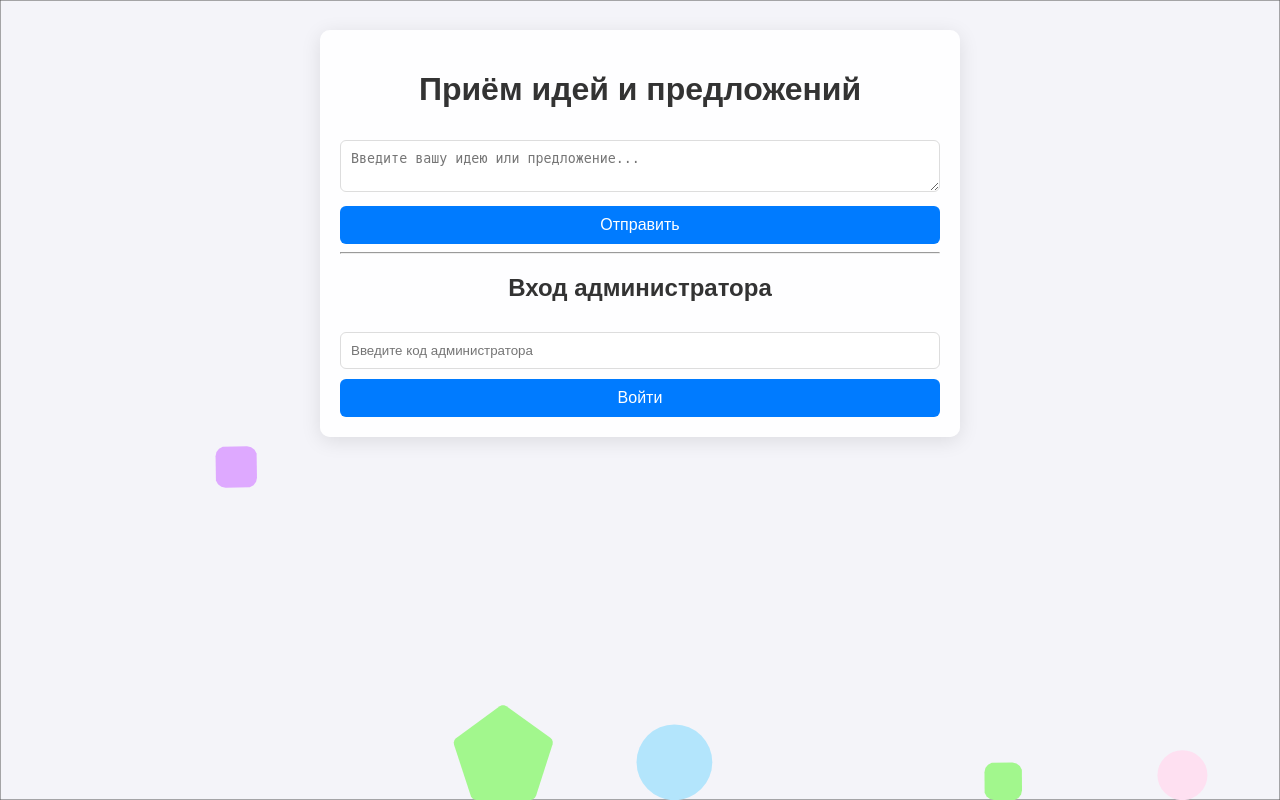
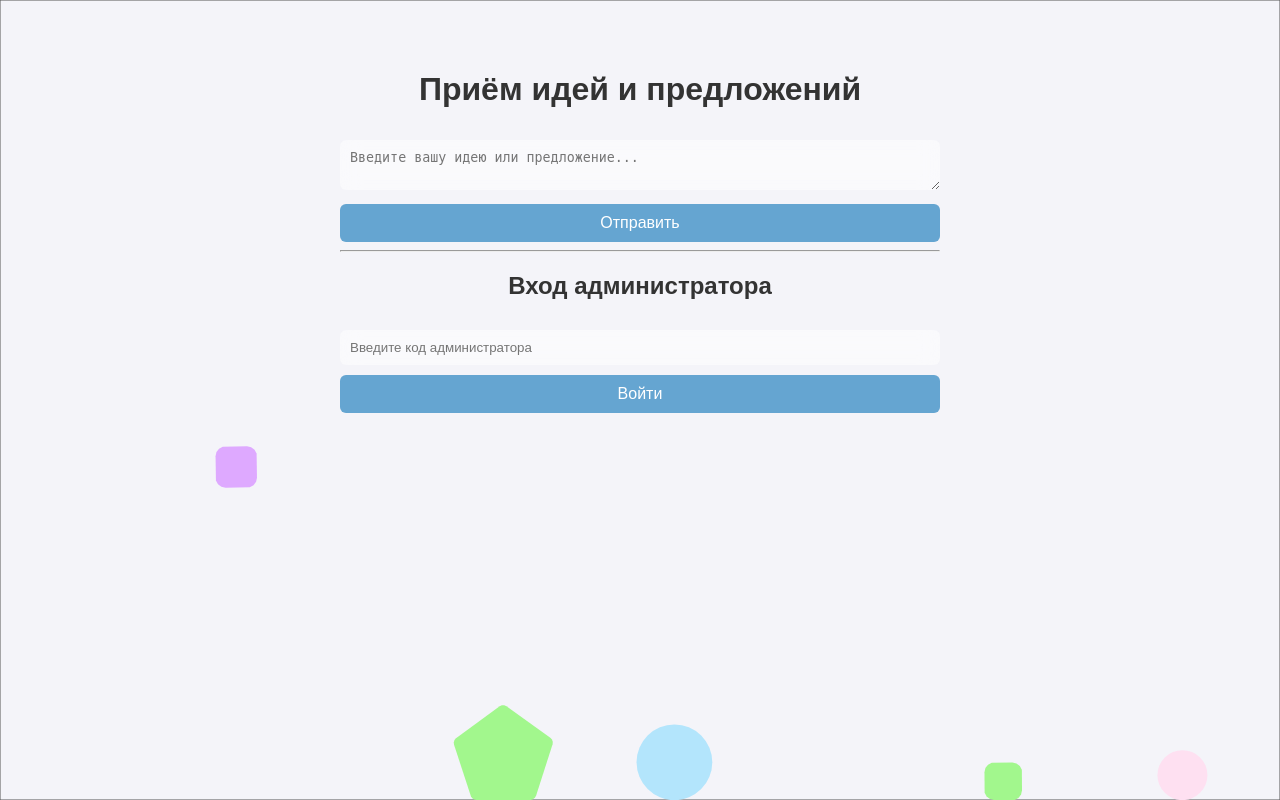
Before and after one commit to school450/school450_project, a Flask app: page / in a window 1280 px wide. Run offline with Flask 3, Linux system fonts and the light colour scheme; some libraries are stand-ins or nearby versions.

Commit message:
Обновление frontend: 5

```diff
--- a/templates/index.html
+++ b/templates/index.html
@@ -27,9 +27,6 @@
             max-width: 600px;
             margin: 30px auto;
             padding: 20px;
-            background: rgba(255, 255, 255, 0.95);
-            border-radius: 10px;
-            box-shadow: 0 4px 20px rgba(0, 0, 0, 0.1);
             z-index: 0; /* Убедимся, что текст остаётся поверх фигур */
         }
         h1, h2 {
@@ -40,15 +37,16 @@
             width: 100%;
             padding: 10px;
             margin: 10px 0;
-            border: 1px solid #ddd;
+            border: none;
             border-radius: 6px;
             box-sizing: border-box;
-            background: rgba(255, 255, 255, 0.8);
+            background: rgba(255, 255, 255, 0.5);
+            backdrop-filter: blur(10px);
         }
         button {
             width: 100%;
             padding: 10px;
-            background: #007bff;
+            background: #65A5D1;
             border: none;
             border-radius: 6px;
             color: white;
@@ -57,15 +55,16 @@
             transition: background 0.3s;
         }
         button:hover {
-            background: #0056b3;
+            background: #4B89B0;
         }
         #ideasList {
             max-height: 300px;
             overflow-y: auto;
             padding: 10px;
-            border: 1px solid #ddd;
+            border: none;
             border-radius: 6px;
-            background: rgba(255, 255, 255, 0.9);
+            background: rgba(255, 255, 255, 0.5);
+            backdrop-filter: blur(10px);
         }
     </style>
 </head>
```
